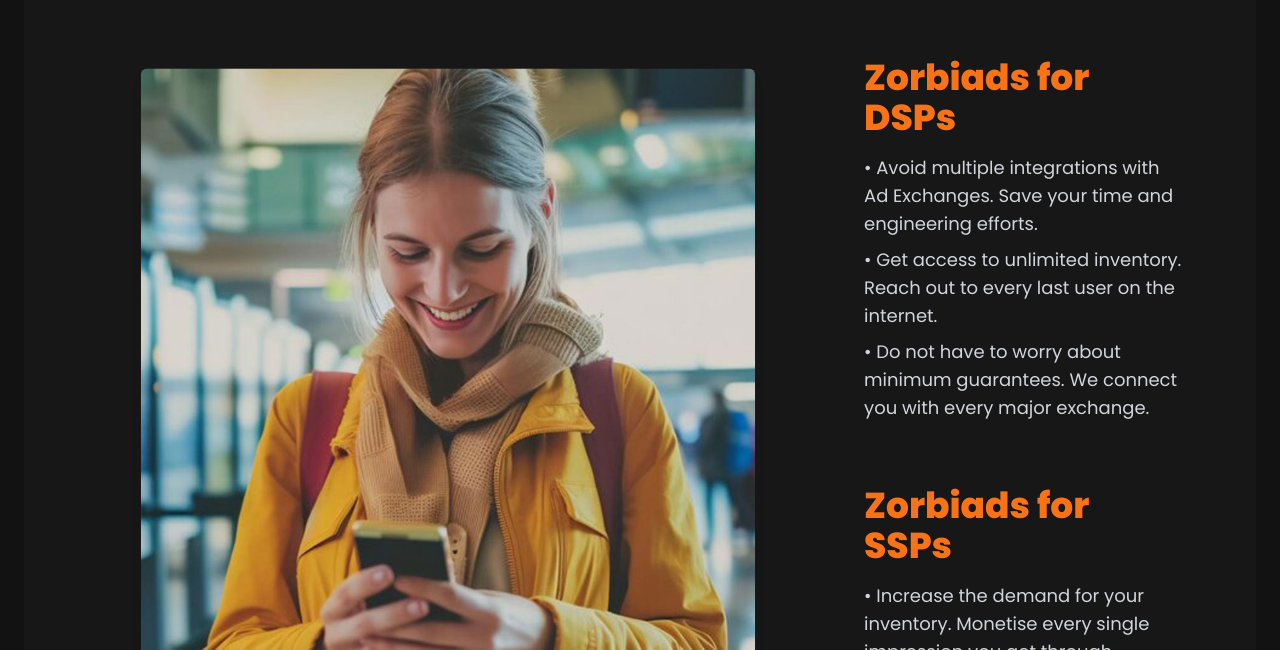
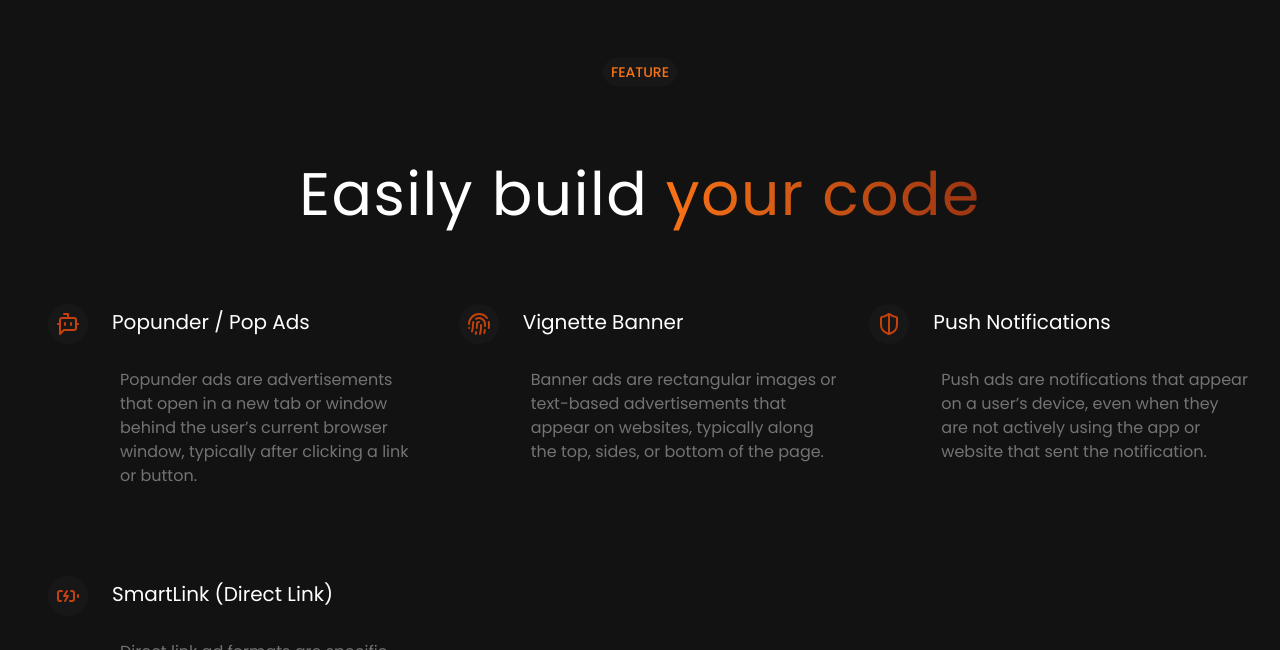
Before and after one commit to mayanksharma200/zorbiads, a React (Vite) app: page / in a window 1280 px wide. Shown: the part 2790-3440 px from the top of the page. Built offline with nearby package versions, Linux system fonts and the light colour scheme.

Commit message:
commenting the swiper component

```diff
--- a/src/App.jsx
+++ b/src/App.jsx
@@ -22,7 +22,7 @@
         <div className="flex justify-center items-center min-h-screen bg-dark-100">
           <AdFormatsCarousel />
         </div>
-        <SwiperComponent />
+        {/* <SwiperComponent /> */}
         <FeatureSection id="features" />
         {/* <Workflow /> */}
         {/* <Pricing /> */}
```
